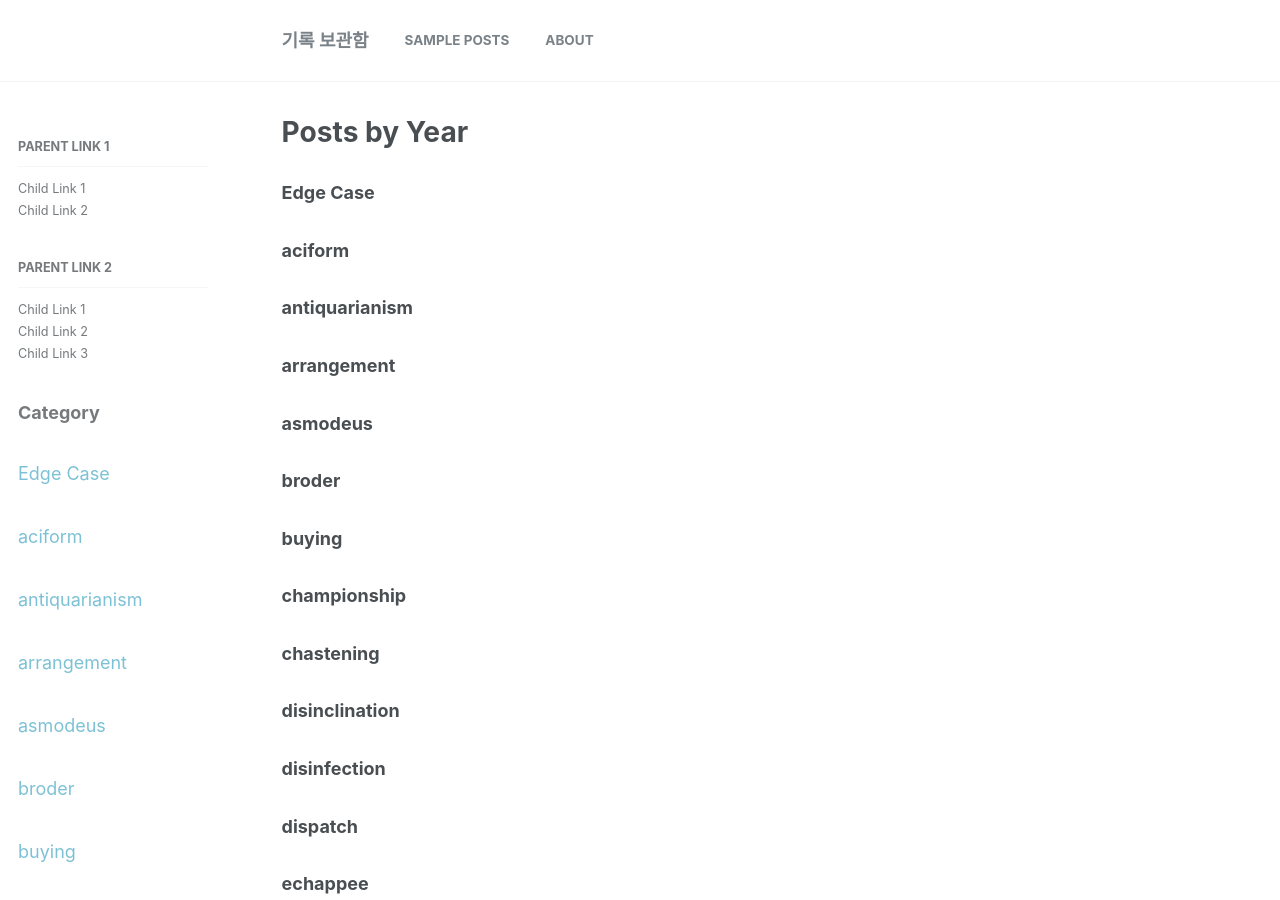
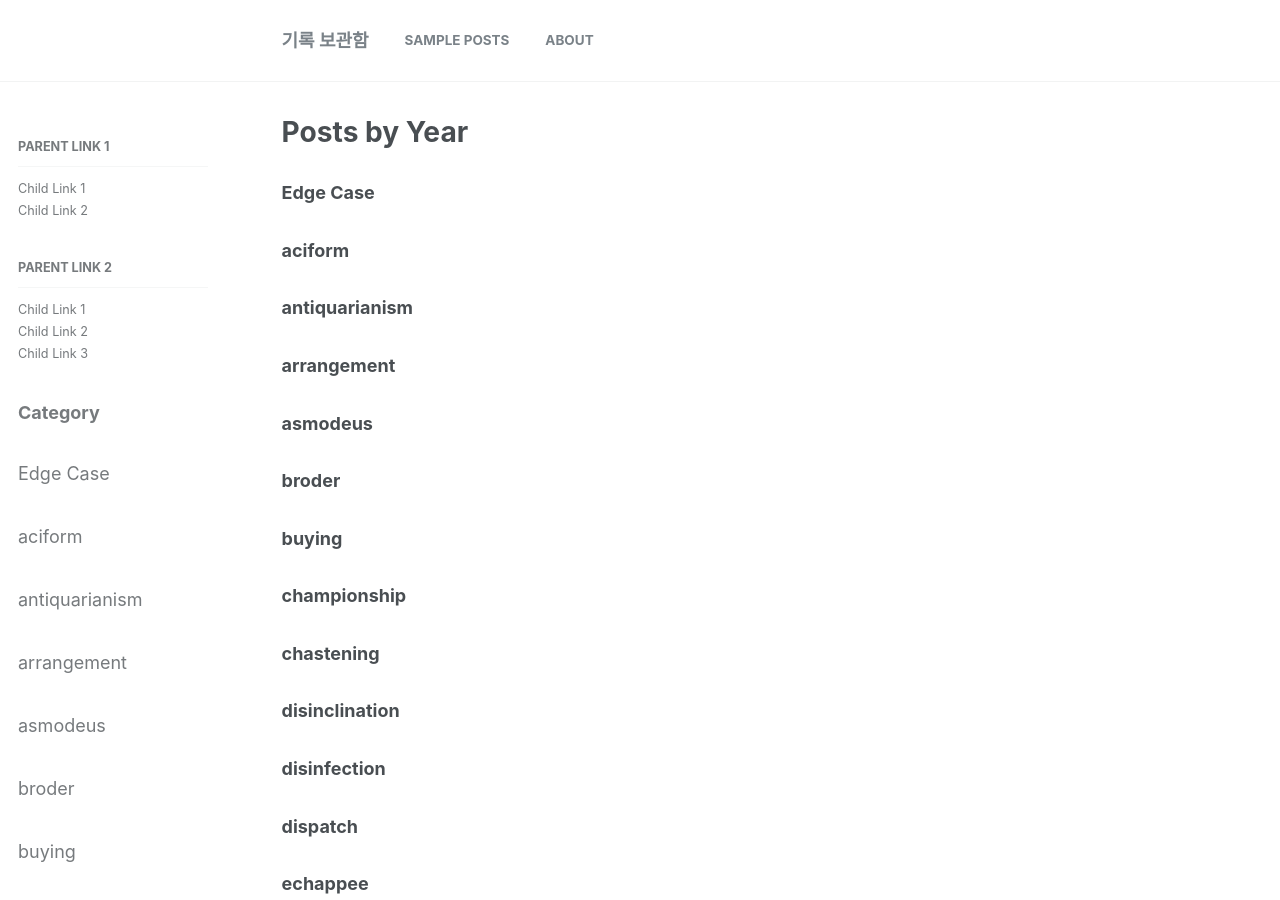
Before and after one commit to SofWa/custom-minimal-mistakes, a Jekyll site: the page built from _pages/list/archive-list.html, in a window 1280 px wide and 900 px high. Built offline with Jekyll 4.4.1, drawn with Linux system fonts in a browser that asks for light colours.

Commit message:
Update sidebar.html

```diff
--- a/_includes/sidebar.html
+++ b/_includes/sidebar.html
@@ -24,7 +24,7 @@
     {% for category in site.categories %}
       <h3>{{ s.title }}</h3>
       {{ s.text | markdownify }}
-      <a name="{{ category | first }}">{{ category | first }}</a>
+      {{ category | first }}
     {% endfor %}
   {% endif %}
   </div>
```
